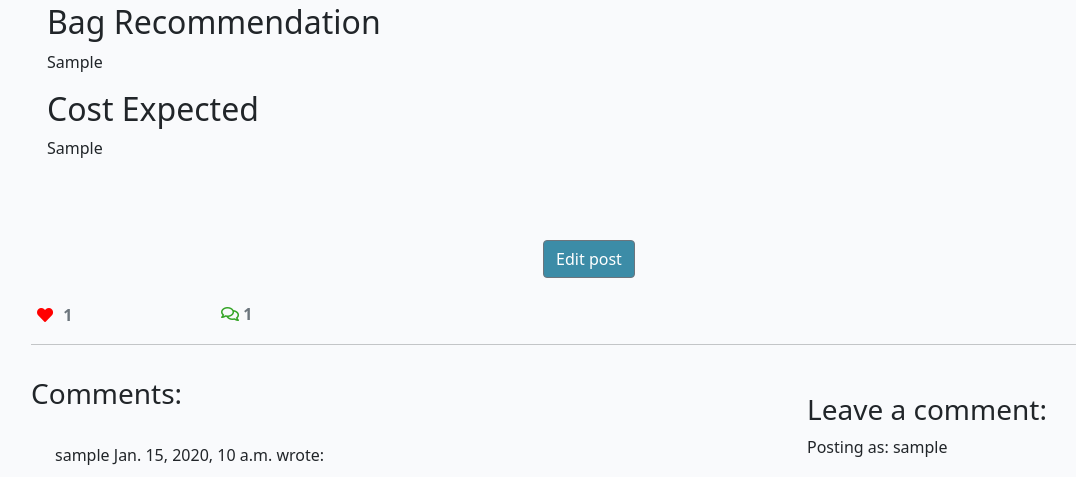
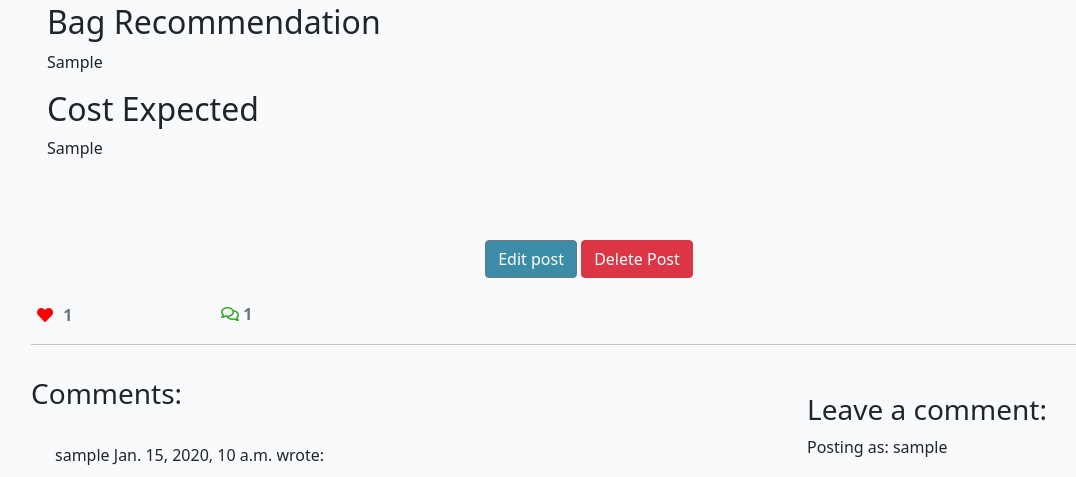
Before and after one commit to IainJackson90/pp4-holiday-dreams, a Django app: a page that uses blog/templates/blog/post_detail.html in a window 1280 px wide. Shown: the part 656-1133 px from the top of the page, without its empty margins (51-1127 px from the left). Run offline with Django 4.2, Linux system fonts and the light colour scheme; a user stored in the database is signed in; tables that the repository leaves empty hold one stand-in row (values such as "Sample post"); parts of the project's set-up code (start-up, migrations or seed data) failed here and were passed over; some libraries are stand-ins or nearby versions.

Commit message:
Add: Delete functionality to user post

```diff
--- a/blog/templates/blog/post_detail.html
+++ b/blog/templates/blog/post_detail.html
@@ -59,6 +59,7 @@
     <div class="card-link text-center">
         {% if post.author.id == request.user.id %}
         <a href="{% url 'update_post' post.slug %}" class="btn btn-secondary mb-4 mt-4">Edit post</a>
+        <a href="{% url 'delete_post' post.slug %}" class="btn btn-danger mb-4 mt-4">Delete Post</a>
         {% endif %}
     </div>
     <!-- Displaying count of comments and count of likes-->
--- a/blog/urls.py
+++ b/blog/urls.py
@@ -13,6 +13,11 @@ urlpatterns = [
             views.PostUpdate.as_view(),
             name='update_post'
       ),
+       path(
+            'delete_post/<slug:slug>',
+            views.DeletePost.as_view(),
+            name='delete_post'
+      ),
     path('<slug:slug>/', views.post_detail, name="post_detail"),
     path('<slug:slug>/edit_comment/<int:comment_id>',
         views.comment_edit, name='comment_edit'),
--- a/blog/views.py
+++ b/blog/views.py
@@ -191,3 +191,20 @@ class PostUpdate(SuccessMessageMixin, UpdateView):
         Takes user back to home page after the update was successful
         """
         return reverse('post_detail', kwargs={"slug": self.object.slug})
+
+
+class DeletePost(SuccessMessageMixin, DeleteView):
+    """
+    Deleting an existing blog post created by a user
+    """
+    model = Post
+    template_name = "delete_post.html"
+    success_url = reverse_lazy("home")
+    success_message = "Your post has been deleted successfully!"
+
+    def test_func(self):
+        """
+        Validate that the current user is the author of the post being deleted
+        """
+        post = self.get_object()
+        return self.request.user == post.author
```
Also changed, not shown: templates/delete_post.html (added, +12 -0 lines).
